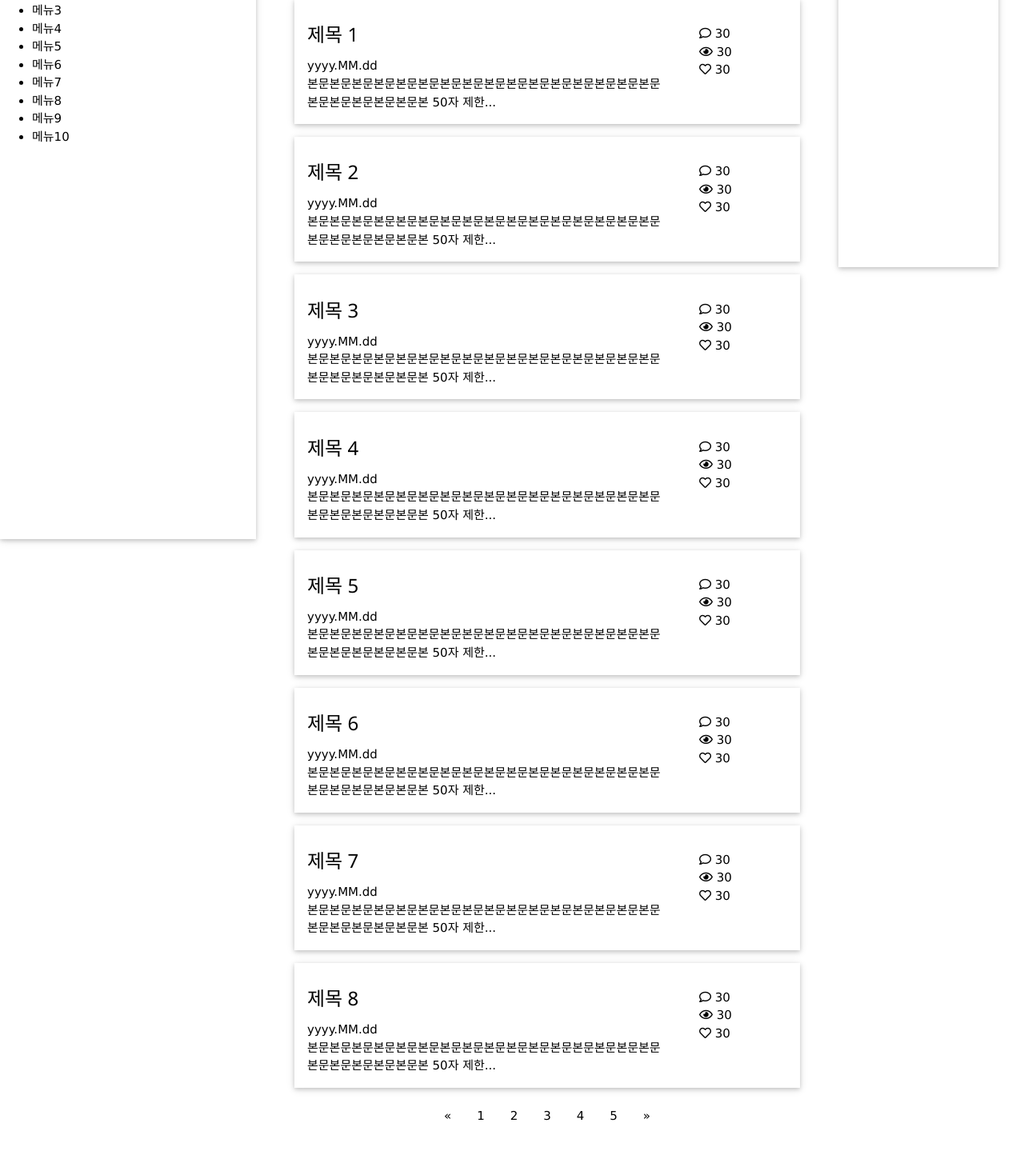
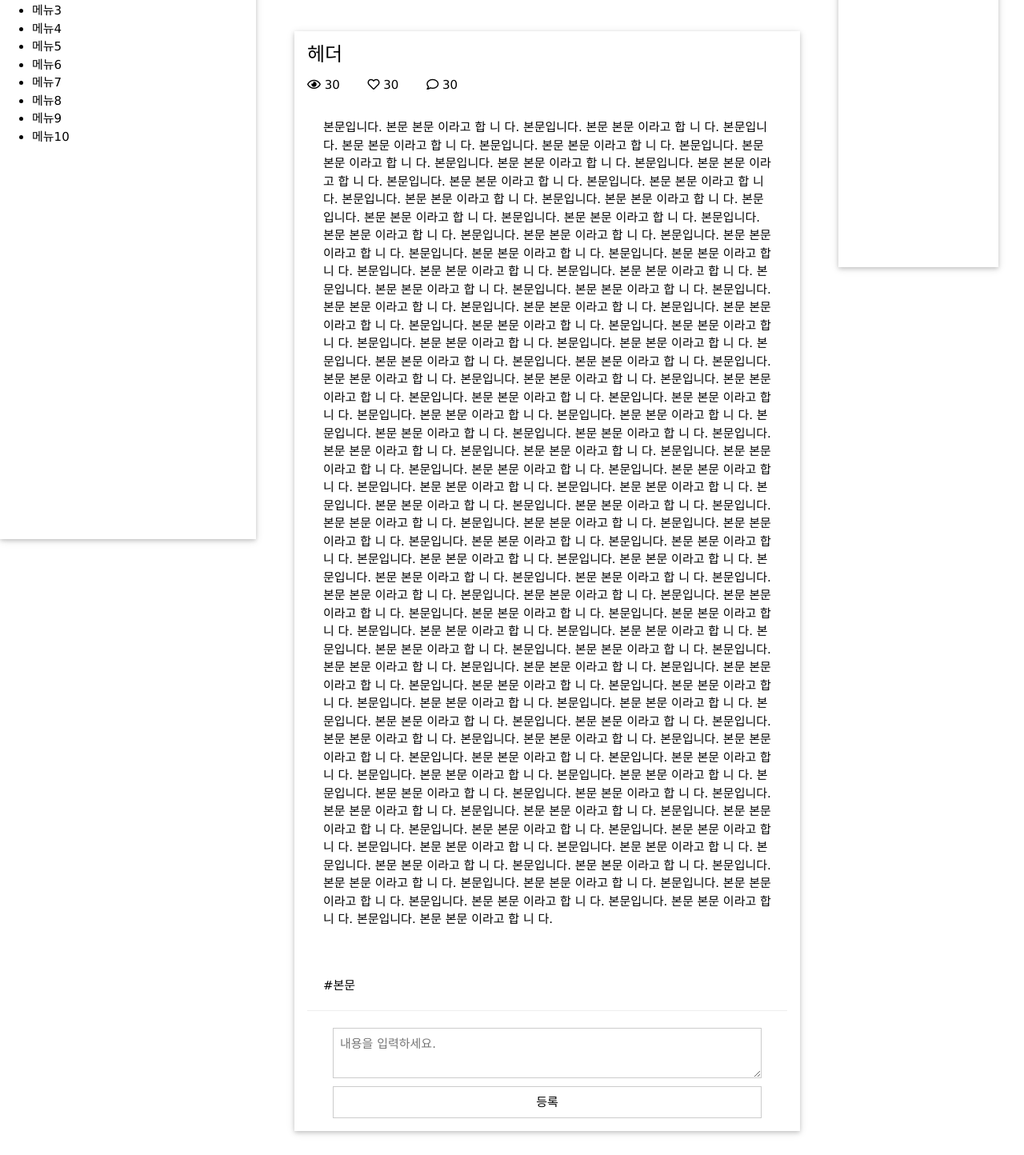
Before and after one commit to codemakim/vuelog, a Vue app: page / in a window 1280 px wide. Shown: the part 126-1570 px from the top of the page at 80% size. Before the commit the page ends 1547 px from the top, so only its background shows below. Built offline with nearby package versions, Linux system fonts and the light colour scheme.

Commit message:
포스트 보기,댓글 작성란, 태그 보기

```diff
--- a/src/components/board/Board.vue
+++ b/src/components/board/Board.vue
@@ -1,19 +1,20 @@
 <template>
-    <div id="app">
-        <div class="w3-container">
-            <h2>게시판 제목</h2>
-            <List></List>
-            <pagination></pagination>
-        </div>
+    <div class="w3-container">
+        <h2>게시판 제목</h2>
+        <BoardView></BoardView>
+        <List></List>
+        <pagination></pagination>
     </div>
 </template>
 
 <script>
 import List from './Board_list.vue'
+import BoardView from './Board_view.vue'
 import Pagination from './Board_pagination.vue'
 export default {
     components: {
         List,
+        BoardView,
         Pagination
     }
 }
--- a/src/components/board/Board_list.vue
+++ b/src/components/board/Board_list.vue
@@ -14,13 +14,13 @@
             <div class="w3-col l3">
                 <div class="w3-container w3-margin">
                     <div class="w3-col l12 m4 s4">
-                        <i class="far fa-comment"></i> 30
-                    </div>
-                    <div class="w3-col l12 m4 s4">
                         <i class="far fa-eye"></i> 30
                     </div>
                     <div class="w3-col l12 m4 s4">
                         <i class="far fa-heart"></i> 30
+                    </div>
+                    <div class="w3-col l12 m4 s4">
+                        <i class="far fa-comment"></i> 30
                     </div>
                 </div>
             </div>
@@ -35,8 +35,13 @@ export default {
 </script>
 
 <style scoped>
-    .board-item:hover {
+    div.board-item:hover {
         background-color: #F6F6F6;
         cursor: pointer;
     }
+/*
+    div.board-item.current-view {
+         목록에 현재글을 표시하기 위한 스타일
+    }
+ */
 </style>
--- /dev/null
+++ b/src/components/board/Board_view.vue
@@ -0,0 +1,62 @@
+<template>
+    <div class="board-view w3-card">
+        <header class="w3-container">
+            <h3>헤더</h3>
+            <span class="post-count">
+                <i class="far fa-eye"></i> 30
+            </span>
+            <span class="post-count">
+                <i class="far fa-heart"></i> 30
+            </span>
+            <span class="post-count">
+                <i class="far fa-comment"></i> 30
+            </span>
+        </header>
+        <article class="w3-container">
+            <section class="post-content">
+                <span v-for="n in 100" v-bind:key="n">
+                    본문입니다. 본문 본문 이라고 합 니 다.
+                </span>
+            </section>
+            <section class="post-tag">#본문</section>
+        </article>
+        <footer class="w3-container">
+            <hr class="line-btw-content-comment">
+            <div class="w3-container w3-margin">
+                <textarea class="w3-input w3-border comment-textarea" placeholder="내용을 입력하세요."></textarea>
+                <button type="button" class="w3-button w3-right w3-white w3-border w3-block post-comment-submit">등록</button>
+            </div>
+        </footer>
+    </div>
+</template>
+
+<script>
+export default {
+
+}
+</script>
+
+<style scoped>
+    div.board-view {
+        margin-top: 50px;
+        margin-bottom: 50px;
+    }
+    span.post-count {
+        padding-right: 30px;
+    }
+    section.post-content {
+        padding: 30px 20px 30px 20px;
+    }
+    section.post-tag {
+        padding: 30px 20px 0 20px;
+    }
+    line-btw-content-comment {
+        border: 0.5px dashed silver;
+    }
+    .post-comment-submit {
+        margin-top: 10px;
+    }
+    .comment-textarea {
+        resize: vertical;
+    }
+</style>
```
